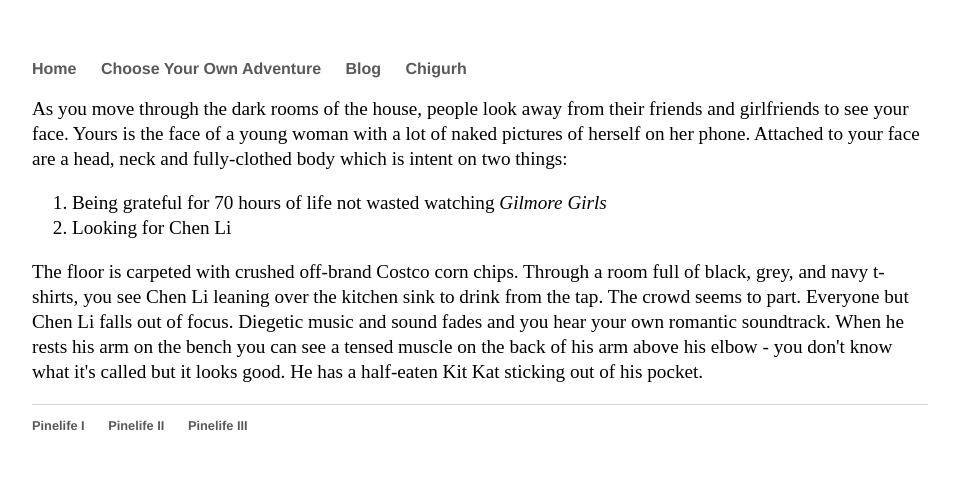
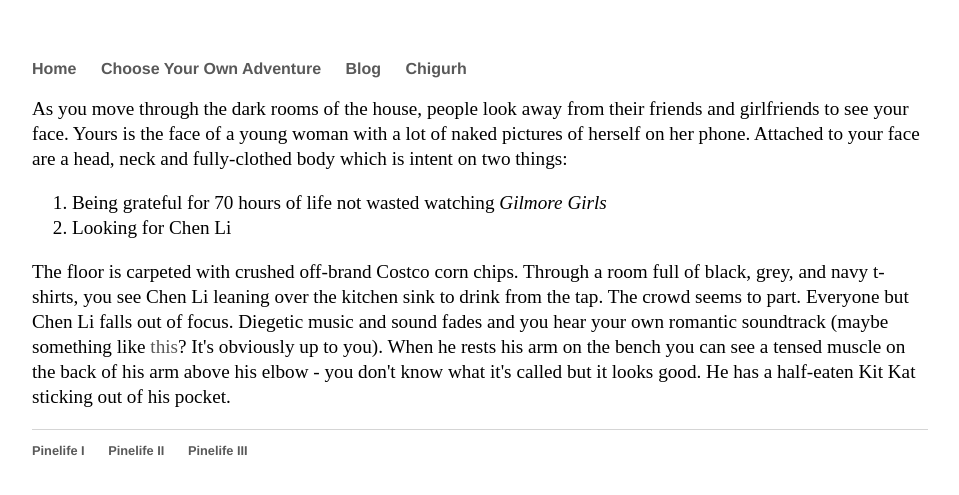
Before and after one commit to Pinelife/pinelife.github.io, a Jekyll site: the page built from Hellhole/Room6.html, in a window 1280 px wide. Shown: the top 495 px of the page, without its empty margins (160-1119 px from the left). Built offline with Jekyll 4.4.1, drawn with Linux system fonts in a browser that asks for light colours.

Commit message:
Update Room6.html

```diff
--- a/Hellhole/Room6.html
+++ b/Hellhole/Room6.html
@@ -11,7 +11,7 @@
   <li>Looking for Chen Li</li>
 </ol>
 <p>The floor is carpeted with crushed off-brand Costco corn chips. Through a room full of black, grey, and navy t-shirts, you see Chen Li
-  leaning over the kitchen sink to drink from the tap. The crowd seems to part. Everyone but Chen Li falls out of focus. Diegetic music and sound fades and you hear your own romantic soundtrack.
+  leaning over the kitchen sink to drink from the tap. The crowd seems to part. Everyone but Chen Li falls out of focus. Diegetic music and sound fades and you hear your own romantic soundtrack (maybe something like <a href = "https://www.youtube.com/watch?v=ONIJXHvoynw">this</a>? It's obviously up to you).
   When he rests his arm on the bench you can see a tensed muscle on the back of his arm above his elbow - you don't know what it's called
   but it looks good. He has a half-eaten Kit Kat sticking out of his pocket.
 </p>
```
